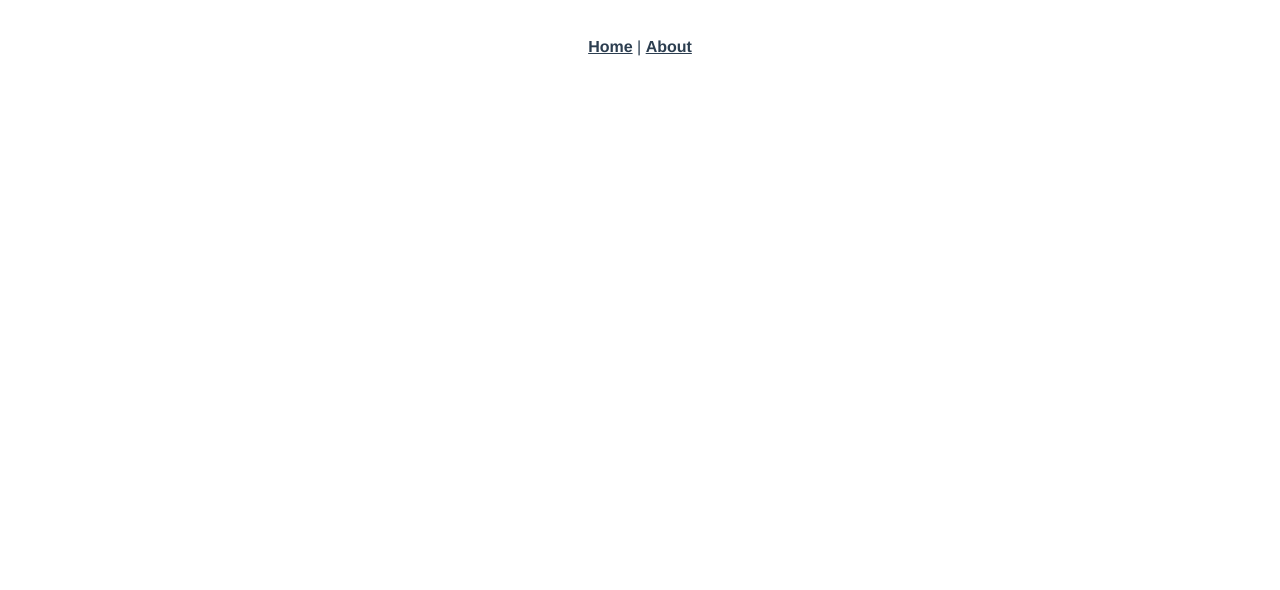
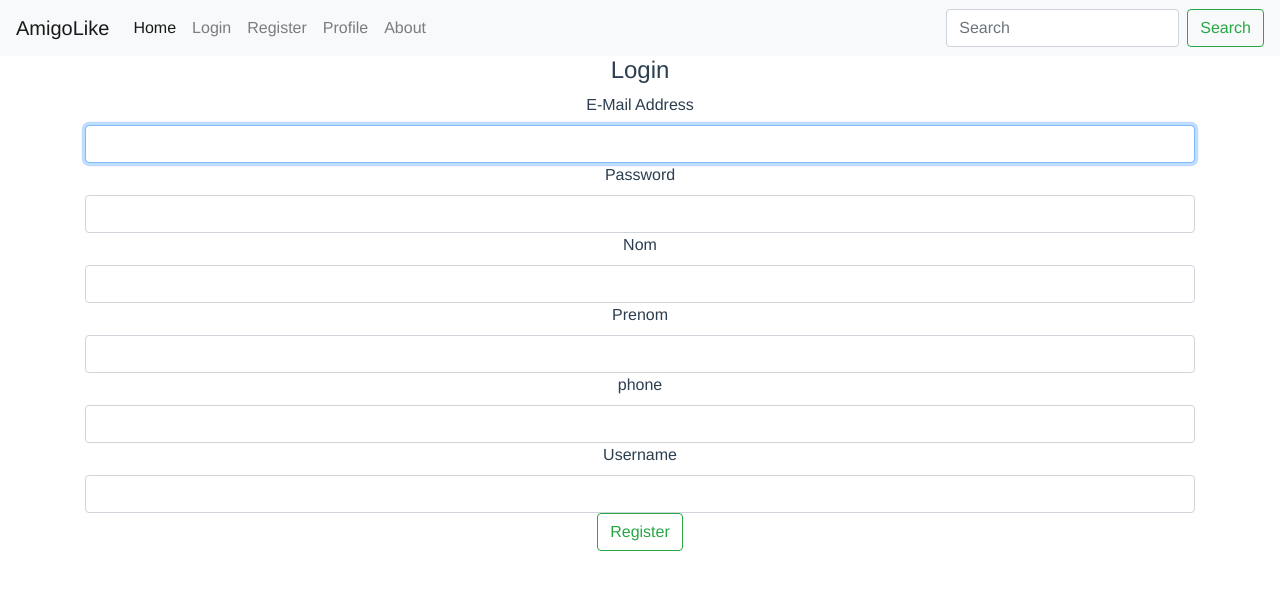
Before and after one commit to jbaptisteblot/AmigoLike, a Vue app in the folder client/: page /register in a window 1280 px wide. Shown: the top 590 px of the page. Built offline with nearby package versions, Linux system fonts and the light colour scheme.

Commit message:
Ajout d'un début d'authentification avec Axios

```diff
--- a/client/package.json
+++ b/client/package.json
@@ -8,6 +8,7 @@
     "lint": "vue-cli-service lint"
   },
   "dependencies": {
+    "axios": "^0.18.0",
     "vue": "^2.5.17",
     "vue-router": "^3.0.1"
   },
--- a/client/public/index.html
+++ b/client/public/index.html
@@ -5,7 +5,9 @@
     <meta http-equiv="X-UA-Compatible" content="IE=edge">
     <meta name="viewport" content="width=device-width,initial-scale=1.0">
     <link rel="icon" href="<%= BASE_URL %>favicon.ico">
-    <title>client</title>
+    <title>AmigoLike</title>
+    <link rel="stylesheet" href="https://stackpath.bootstrapcdn.com/bootstrap/4.1.3/css/bootstrap.min.css" integrity="sha384-MCw98/SFnGE8fJT3GXwEOngsV7Zt27NXFoaoApmYm81iuXoPkFOJwJ8ERdknLPMO" crossorigin="anonymous">
+
   </head>
   <body>
     <noscript>
@@ -13,5 +15,8 @@
     </noscript>
     <div id="app"></div>
     <!-- built files will be auto injected -->
+    <script src="https://code.jquery.com/jquery-3.3.1.slim.min.js" integrity="sha384-q8i/X+965DzO0rT7abK41JStQIAqVgRVzpbzo5smXKp4YfRvH+8abtTE1Pi6jizo" crossorigin="anonymous"></script>
+    <script src="https://cdnjs.cloudflare.com/ajax/libs/popper.js/1.14.3/umd/popper.min.js" integrity="sha384-ZMP7rVo3mIykV+2+9J3UJ46jBk0WLaUAdn689aCwoqbBJiSnjAK/l8WvCWPIPm49" crossorigin="anonymous"></script>
+    <script src="https://stackpath.bootstrapcdn.com/bootstrap/4.1.3/js/bootstrap.min.js" integrity="sha384-ChfqqxuZUCnJSK3+MXmPNIyE6ZbWh2IMqE241rYiqJxyMiZ6OW/JmZQ5stwEULTy" crossorigin="anonymous"></script>
   </body>
 </html>
--- a/client/src/App.vue
+++ b/client/src/App.vue
@@ -1,10 +1,39 @@
 <template>
   <div id="app">
-    <div id="nav">
-      <router-link to="/">Home</router-link> |
-      <router-link to="/about">About</router-link>
+    <nav class="navbar navbar-expand-lg navbar-light bg-light">
+      <a class="navbar-brand" href="#">AmigoLike</a>
+      <button class="navbar-toggler" type="button" data-toggle="collapse" data-target="#navbarSupportedContent" aria-controls="navbarSupportedContent" aria-expanded="false" aria-label="Toggle navigation">
+        <span class="navbar-toggler-icon"></span>
+      </button>
+
+      <div class="collapse navbar-collapse" id="navbarSupportedContent">
+        <ul class="navbar-nav mr-auto">
+          <li class="nav-item active">
+            <router-link to="/" class="nav-link" >Home</router-link>
+          </li>
+          <li class="nav-item">
+            <router-link to="/login" class="nav-link">Login</router-link>
+          </li>
+          <li class="nav-item">
+            <router-link to="/register" class="nav-link">Register</router-link>
+          </li>
+          <li class="nav-item">
+            <router-link to="/profile" class="nav-link">Profile</router-link>
+          </li>
+          <li class="nav-item">
+            <router-link to="/about" class="nav-link">About</router-link>
+          </li>
+        </ul>
+        <form class="form-inline my-2 my-lg-0">
+          <input class="form-control mr-sm-2" type="search" placeholder="Search" aria-label="Search">
+          <button class="btn btn-outline-success my-2 my-sm-0" type="submit">Search</button>
+        </form>
+
+      </div>
+    </nav>
+    <div class="container">
+      <router-view/>
     </div>
-    <router-view/>
   </div>
 </template>
 
--- /dev/null
+++ b/client/src/axios.js
@@ -0,0 +1,11 @@
+import Axios from 'axios'
+
+const API_URL = "http://localhost:3000/api/";
+
+export default Axios.create({
+  baseURL: API_URL,
+  headers: {
+    'Content-Type': 'application/json',
+    'Authorization': localStorage.accessId
+  }
+});
--- a/client/src/components/HelloWorld.vue
+++ b/client/src/components/HelloWorld.vue
@@ -1,6 +1,7 @@
 <template>
   <div class="hello">
     <h1>{{ msg }}</h1>
+    <input type="text" v-model="msg">
     <p>
       For guide and recipes on how to configure / customize this project,<br>
       check out the
--- /dev/null
+++ b/client/src/components/Login.vue
@@ -0,0 +1,61 @@
+<template>
+  <div>
+    <div v-if="this.errorMsg.length !== 0"  class="alert alert-danger">
+      {{errorMsg}}
+    </div>
+    <h4>Login</h4>
+    <form>
+      <label for="email" >E-Mail Address</label>
+      <div>
+        <input id="email" type="email" v-model="email" class="form-control" required autofocus>
+      </div>
+      <div>
+        <label for="password" >Password</label>
+        <div>
+          <input id="password" type="password" v-model="password" class="form-control" required>
+        </div>
+      </div>
+      <div>
+        <button type="submit" class="btn btn-outline-success" @click="handleSubmit">
+          Login
+        </button>
+      </div>
+    </form>
+  </div>
+</template>
+
+<script>
+    export default {
+        name: "Login",
+        data() {
+          return {
+            email: "",
+            password : "",
+            errorMsg : ""
+          }
+        },
+      methods : {
+        handleSubmit(e){
+          e.preventDefault();
+          if (this.password.length > 0) {
+            this.$http.post('Utilisateurs/login', {
+              email: this.email,
+              password: this.password
+            })
+              .then(response => {
+                localStorage.setItem("accessId", response.data.id);
+                localStorage.setItem("userId", response.data.userId);
+                this.$router.push("/");
+              })
+              .catch(() => {
+                  this.errorMsg = "Une erreur s'est produite. Merci de vérifier vos informations.";
+              });
+          }
+        }
+      }
+    }
+</script>
+
+<style scoped>
+
+</style>
--- /dev/null
+++ b/client/src/components/Profile.vue
@@ -0,0 +1,36 @@
+<template>
+  <div>
+    Bonjour {{userProfile.username}}
+    Vos prochaines réservations :
+
+  </div>
+</template>
+
+<script>
+    export default {
+        name: "Profile",
+        data() {
+          return {
+            userProfile: {}
+          }
+        },
+      mounted:function() {
+          this.loadProfile();
+      },
+      methods : {
+        loadProfile() {
+          this.$http.get("Utilisateurs/" + localStorage.getItem("userId"),
+             {
+            firstName: 'Fred',
+              lastName: 'Flintstone'
+          }).then(response => {
+            this.userProfile = response.data;
+          }).catch(error => console.log(error))
+        }
+      }
+    }
+</script>
+
+<style scoped>
+
+</style>
--- /dev/null
+++ b/client/src/components/Register.vue
@@ -0,0 +1,85 @@
+<template>
+  <div>
+    <h4>Login</h4>
+    <form>
+      <label for="email" >E-Mail Address</label>
+      <div>
+        <input id="email" type="email" v-model="email" class="form-control" required autofocus>
+      </div>
+      <div>
+        <label for="password" >Password</label>
+        <div>
+          <input id="password" type="password" v-model="password" class="form-control" required>
+        </div>
+      </div><div>
+        <label for="name" >Nom</label>
+        <div>
+          <input id="name" type="text" v-model="name" class="form-control" required>
+        </div>
+      </div><div>
+        <label for="surname" >Prenom</label>
+        <div>
+          <input id="surname" type="text" v-model="surname" class="form-control" required>
+        </div>
+      </div>
+      <div>
+        <label for="phone" >phone</label>
+        <div>
+          <input id="phone" type="tel" v-model="phone" class="form-control" required>
+        </div>
+      </div>
+      <div>
+        <label for="username" >Username</label>
+        <div>
+          <input id="username" type="text" v-model="username" class="form-control" required>
+        </div>
+      </div>
+      <div>
+        <button type="submit" class="btn btn-outline-success" @click="handleSubmit">
+          Register
+        </button>
+      </div>
+    </form>
+  </div>
+</template>
+
+<script>
+    export default {
+        name: "Register",
+      data() {
+          return {
+            name : "",
+            surname: "",
+            phone :"",
+            email : "",
+            password : "",
+            username : ""
+          }
+      },
+      methods : {
+        handleSubmit(e){
+          e.preventDefault();
+          if (this.password.length > 0) {
+            this.$http.post('http://localhost:3000/api/Utilisateurs', {
+              email: this.email,
+              password: this.password,
+              name: this.name,
+              surname : this.surname,
+              phone: this.phone,
+              username: this.username
+            })
+              .then(() => {
+                this.$router.push("login");
+              })
+              .catch(function (error) {
+                console.error(error.response);
+              });
+          }
+        }
+      }
+    }
+</script>
+
+<style scoped>
+
+</style>
--- a/client/src/main.js
+++ b/client/src/main.js
@@ -1,10 +1,12 @@
 import Vue from 'vue'
 import App from './App.vue'
 import router from './router'
+import Axios from './axios'
 
-Vue.config.productionTip = false
+Vue.prototype.$http = Axios;
+Vue.config.productionTip = false;
 
 new Vue({
   router,
   render: h => h(App)
-}).$mount('#app')
+}).$mount('#app');
--- a/client/src/router.js
+++ b/client/src/router.js
@@ -1,7 +1,9 @@
 import Vue from 'vue'
 import Router from 'vue-router'
 import Home from './views/Home.vue'
-
+import Login from './components/Login.vue'
+import Register from './components/Register.vue'
+import Profile from './components/Profile.vue'
 Vue.use(Router);
 
 export default new Router({
@@ -12,6 +14,19 @@ export default new Router({
       path: '/',
       name: 'home',
       component: Home
+    },{
+      path: '/login',
+      name: 'login',
+      component: Login
+    },{
+      path: '/register',
+      name: 'register',
+      component: Register
+    },
+    {
+      path: '/profile',
+      name: 'profile',
+      component: Profile
     },
     {
       path: '/about',
--- a/client/src/views/About.vue
+++ b/client/src/views/About.vue
@@ -1,5 +1,5 @@
 <template>
   <div class="about">
-    <h1>This is an about page</h1>
+    <h1>Ce projet nous permet de générer une interface graphique complète pour notre projet.</h1>
   </div>
 </template>
```
Also changed, not shown: 1 other file (tests, documents, lock files or other folders).
